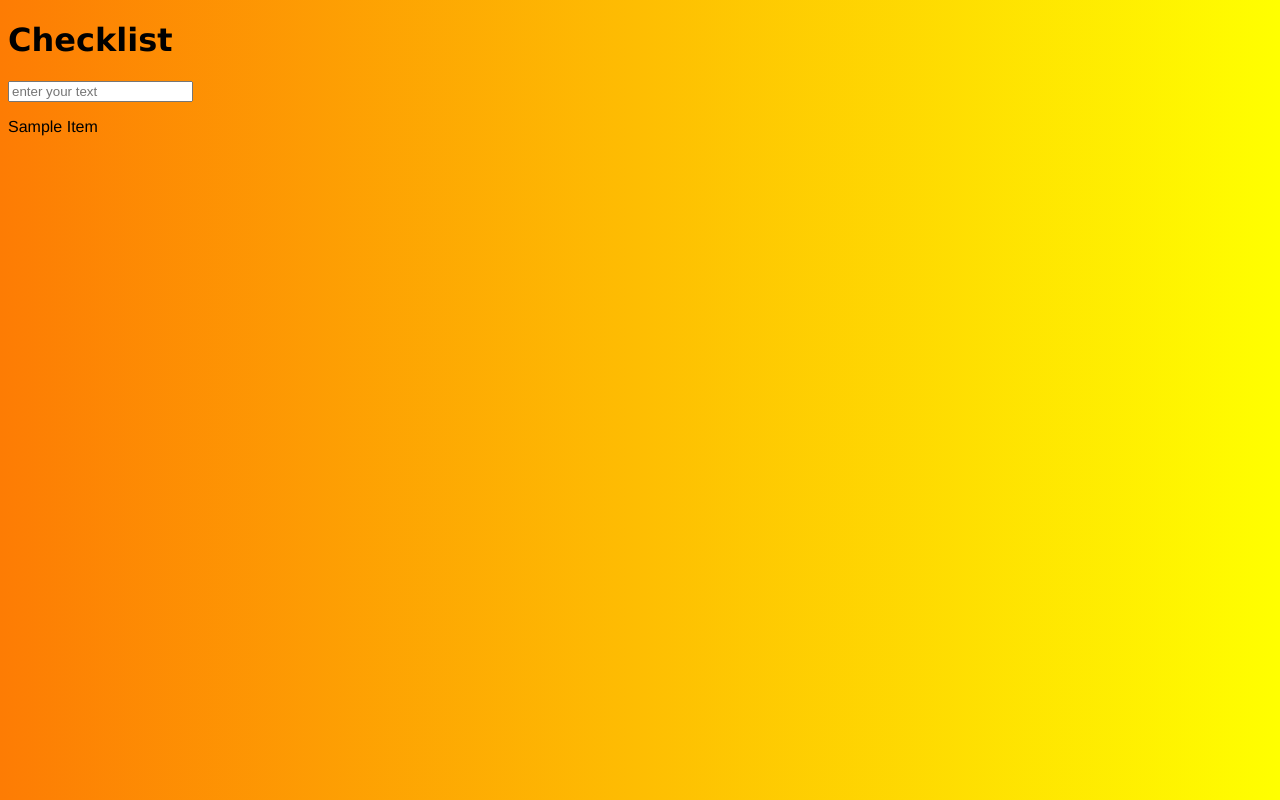
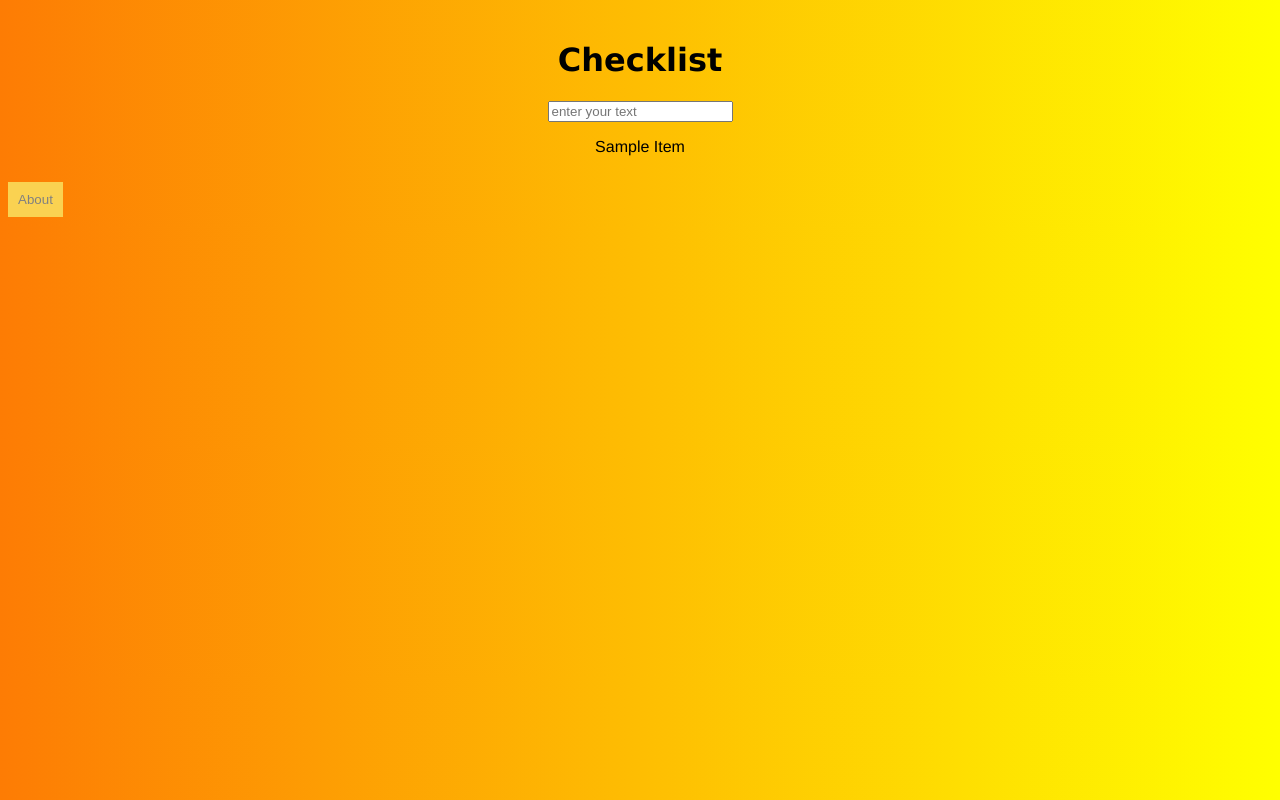
Before and after one commit to BaxyD/checklist, a plain HTML site: page index.html in a window 1280 px wide. Drawn offline with Linux system fonts and the light colour scheme.

Commit message:
css and tab building

```diff
--- a/index.html
+++ b/index.html
@@ -7,14 +7,19 @@
     <link rel="stylesheet" href="style.css">
 </head>
 <body>
-    <h1 id="title-">Checklist</h1>
 
 
     <div class="checklist">
+        <h1 id="title-">Checklist</h1>
+
         <input id="myInput" type="text" name="myInput" placeholder="enter your text">
         <ul id="myList">
             <li>Sample Item</li>
         </ul>
+    </div>
+    <div class="pull-out-tab">
+        <button class="tab-handle" onclick="toggleTab()">About</button>
+        <div class="tab-content"> im creating this tab for the purpose of practice</div>
     </div>
 
 
--- a/script.js
+++ b/script.js
@@ -15,3 +15,14 @@ document.getElementById('myInput').addEventListener('keydown', function(event) {
         this.value = ''; // clear the input field
     }
 })
+function toggleTab() {
+    const tabContent = document.querySelector('.tab-content');
+
+    if (tabContent.computedStyleMap.display === 'none') {
+        tabContent.style.display = 'block';
+        tabContent.style.left = '0';
+    } else {
+        tabContent.style.display = 'none';
+        tabContent.style.left = '-180px';
+    }
+}
--- a/style.css
+++ b/style.css
@@ -1,6 +1,8 @@
 .checklist {
     margin-top: 20px;
     font-family:'Franklin Gothic Medium', 'Arial Narrow', Arial, sans-serif;
+    display: grid;
+    place-items: center;
 }
 ul {
     list-style-type: none;
@@ -25,3 +27,23 @@ html {
 h1 {
     font-family:'Lucida Sans', 'Lucida Sans Regular', 'Lucida Grande', 'Lucida Sans Unicode', Geneva, Verdana, sans-serif
 }
+.pull-out-tab{
+    position: relative;
+    width: 200px;
+}
+.tab-handle {
+    background-color: rgb(250, 210, 81);
+    color: gray;
+    border: none;
+    padding: 10px;
+    cursor: pointer;
+}
+.tab-content{
+    display: none;
+    position: absolute;
+    top: 0;
+    left: -180px;
+    width: 180px;
+    background-color:rgb(250, 210, 81);
+    padding: 10px;
+}
```
